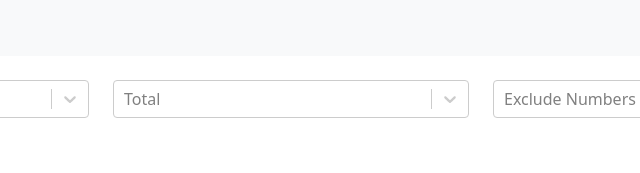
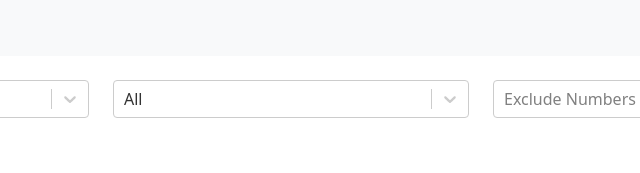
Before and after one commit to hemdagem/killer-sudoku-combinations, a Gatsby site: page / in a window 1280 px wide. Shown: the top 173 px of the page, 349-989 px from the left. Built offline with nearby package versions, Linux system fonts and the light colour scheme; Gatsby itself is replaced by a stand-in of ours.

Commit message:
fix for default

```diff
--- a/src/pages/index.tsx
+++ b/src/pages/index.tsx
@@ -37,7 +37,10 @@ const IndexPage = (data: PageProps<data>) => {
       getCombinations("combinations")
     ) as PageProps<data>;
     let cellSizeNumber = Number.parseInt(cellSize.current)  ??0;
-    let totalNumber = Number.parseInt(total.current)  ?? 0;
+    let totalNumber = Number.parseInt(total.current);
+    if(Number.isNaN(totalNumber)) {
+      totalNumber =0;
+    }
 
     var cellSizeFilter = tempResults.data.allCombinationsJson.nodes
       .filter(
@@ -137,6 +140,7 @@ const IndexPage = (data: PageProps<data>) => {
                 onChange={(e, i) => onChange(Array(e), i)}
                 ref={total}
                 name="total"
+                defaultValue={{ label: "All", value: 0 }}
               />
             </div>
           </div>
```
